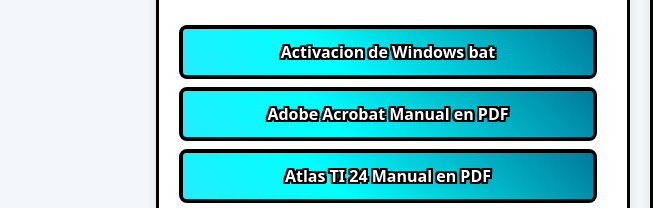
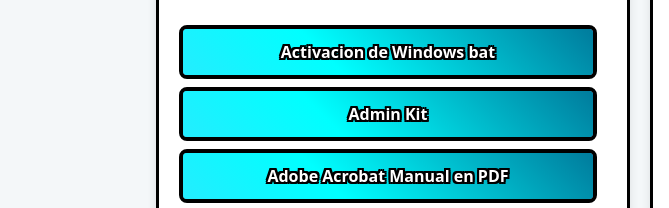
Before and after one commit to SoporteINFOUNI/SoporteINFOUNI, a plain HTML site: page index.html in a window 1280 px wide. Shown: the part 2656-2864 px from the top of the page, 0-669 px from the left. Drawn offline with Linux system fonts and the light colour scheme.

Commit message:
index.html

```diff
--- a/index.html
+++ b/index.html
@@ -2109,6 +2109,8 @@
             { nombre: "MaxSurf Manual en PDF", url: "https://drive.google.com/uc?export=download&id=1gxS2Wd0BO6fcis8WwaYPFl3BxkAZGnYo" },
             { nombre: "Rhinoceros Manual en PDF", url: "https://drive.google.com/uc?export=download&id=1GmrWKiX-uk1HaazcHlndVYZzUp-K3SDk" },
             { nombre: "Adobe Acrobat Manual en PDF", url: "https://drive.google.com/uc?export=download&id=13dsvNWgZZxlNVrIXHd6uHB8fnUgaaFTC" },
+            { nombre: "Admin Kit", url: "https://drive.google.com/file/d/1TqV5-gfy0HLWXMnrf0MH5VQCi6xTD3tj/view?usp=sharing" },
+            { nombre: "Super CMD", url: "https://drive.google.com/file/d/1TqV5-gfy0HLWXMnrf0MH5VQCi6xTD3tj/view?usp=sharing" },
 
             // Solución de Errores Comunes
             { nombre: "SolidWorks Error -8,544,0", url: "https://drive.google.com/uc?export=download&id=1hWn6JUl_C0iag-DZ94R7SiLiCDCrzFq5" },
```
